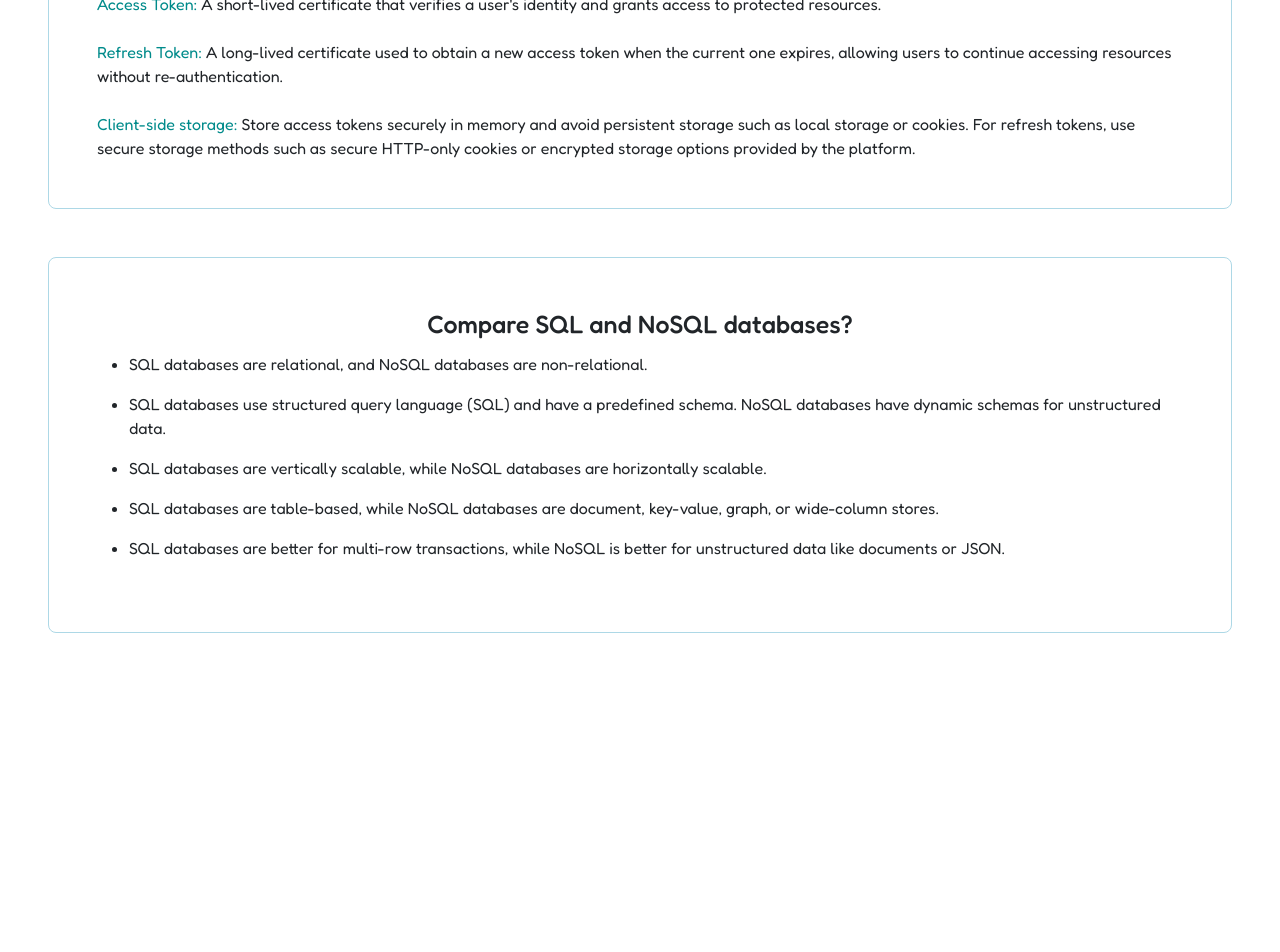
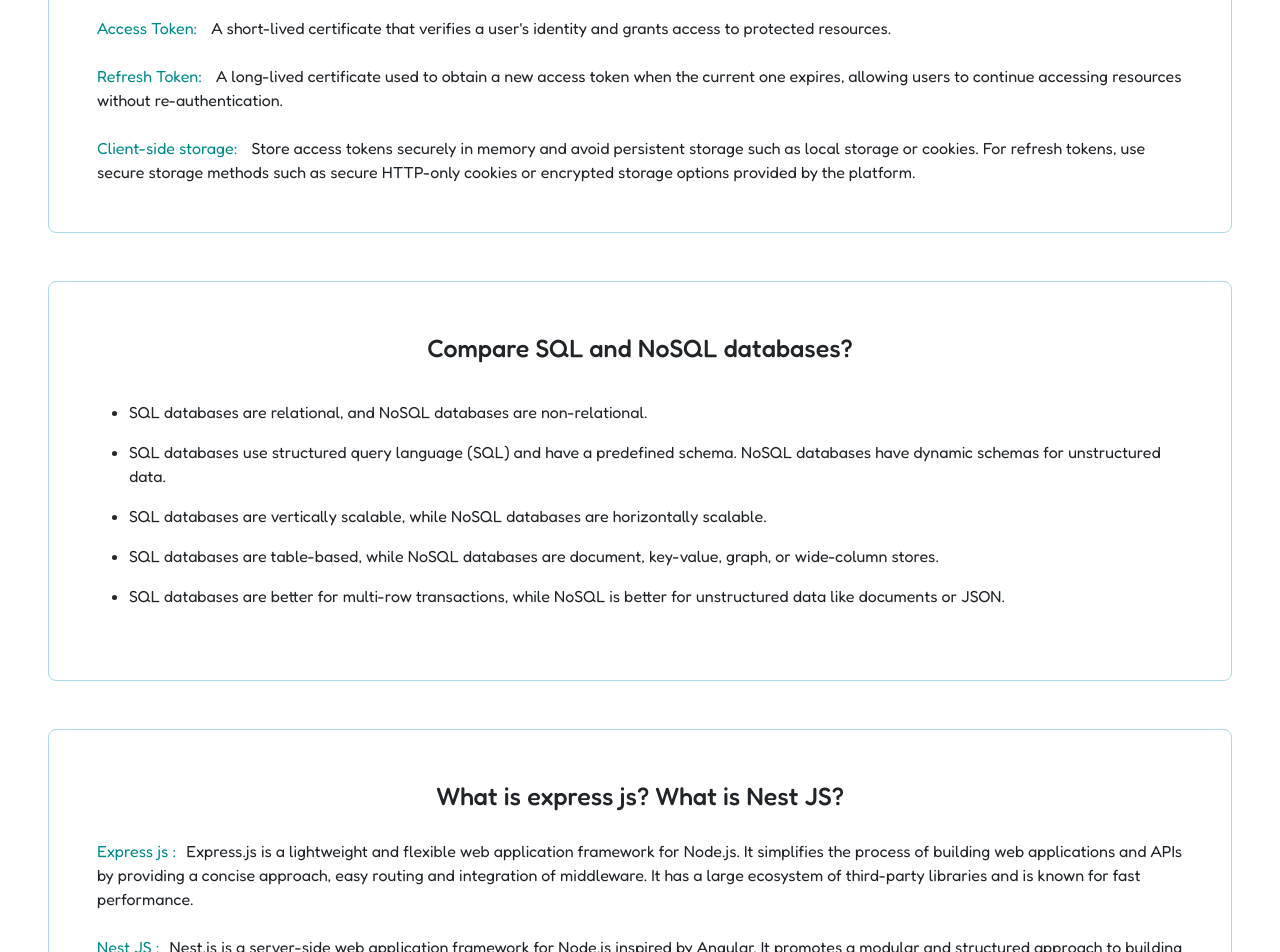
Before and after one commit to numanrahi/toy-verse-client, a React (Vite) app: page /blog in a window 1280 px wide. Shown: the part 180-1132 px from the top of the page. Before the commit the page ends 848 px from the top, so only its background shows below. Built offline with nearby package versions, Linux system fonts and the light colour scheme.

Commit message:
question 3 added

```diff
--- a/src/components/Blog/Blog.css
+++ b/src/components/Blog/Blog.css
@@ -14,4 +14,5 @@
 }
 .ans-title{
     color: darkcyan;
+    padding-right: 10px;
 }
--- a/src/components/Blog/Blog.jsx
+++ b/src/components/Blog/Blog.jsx
@@ -7,7 +7,7 @@ const Blog = () => {
             {/* qna-1 */}
             <section className='qna m-5 p-5'>
                 <div className='question'>What is an access token and refresh token? How do they work and where should we store them on the client-side?</div>
-                <div>
+                <div className='pt-4'>
                     <span className='ans-title'>Access Token:</span> A short-lived certificate that verifies a user's identity and grants access to protected        resources.
                     <br />
                     <br />
@@ -20,7 +20,7 @@ const Blog = () => {
             {/* qna-2 */}
             <section className='qna m-5 p-5'>
                 <div className='question'>Compare SQL and NoSQL databases?</div>
-                <div>
+                <div className='pt-4'>
                     <ul>
                         <li className='py-2'>SQL databases are relational, and NoSQL databases are non-relational.</li>
                         <li className='py-2'>SQL databases use structured query language (SQL) and have a predefined schema. NoSQL databases have dynamic schemas for unstructured data.</li>
@@ -30,6 +30,16 @@ const Blog = () => {
                     </ul>
                 </div>
             </section>
+            {/* qna-3 */}
+            <section className='qna m-5 p-5'>
+                <div className='question'>What is express js? What is Nest JS?</div>
+                <div className='pt-4'>
+                    <span className='ans-title'>Express js :</span>Express.js is a lightweight and flexible web application framework for Node.js. It simplifies the process of building web applications and APIs by providing a concise approach, easy routing and integration of middleware. It has a large ecosystem of third-party libraries and is known for fast performance.
+                    <br />
+                    <br />
+                    <span className='ans-title'>Nest JS :</span>Nest.js is a server-side web application framework for Node.js inspired by Angular. It promotes a modular and structured approach to building scalable and maintainable applications. It uses TypeScript, dependency injection, decorators, and metadata to provide a robust and opinionated framework for server-side development. Nest.js offers features such as middleware, pipes, built-in routing, exception handling, and support for various databases. It is suitable for developing complex and enterprise-level applications.
+                </div>
+            </section>
         </div>
     );
 };
```
